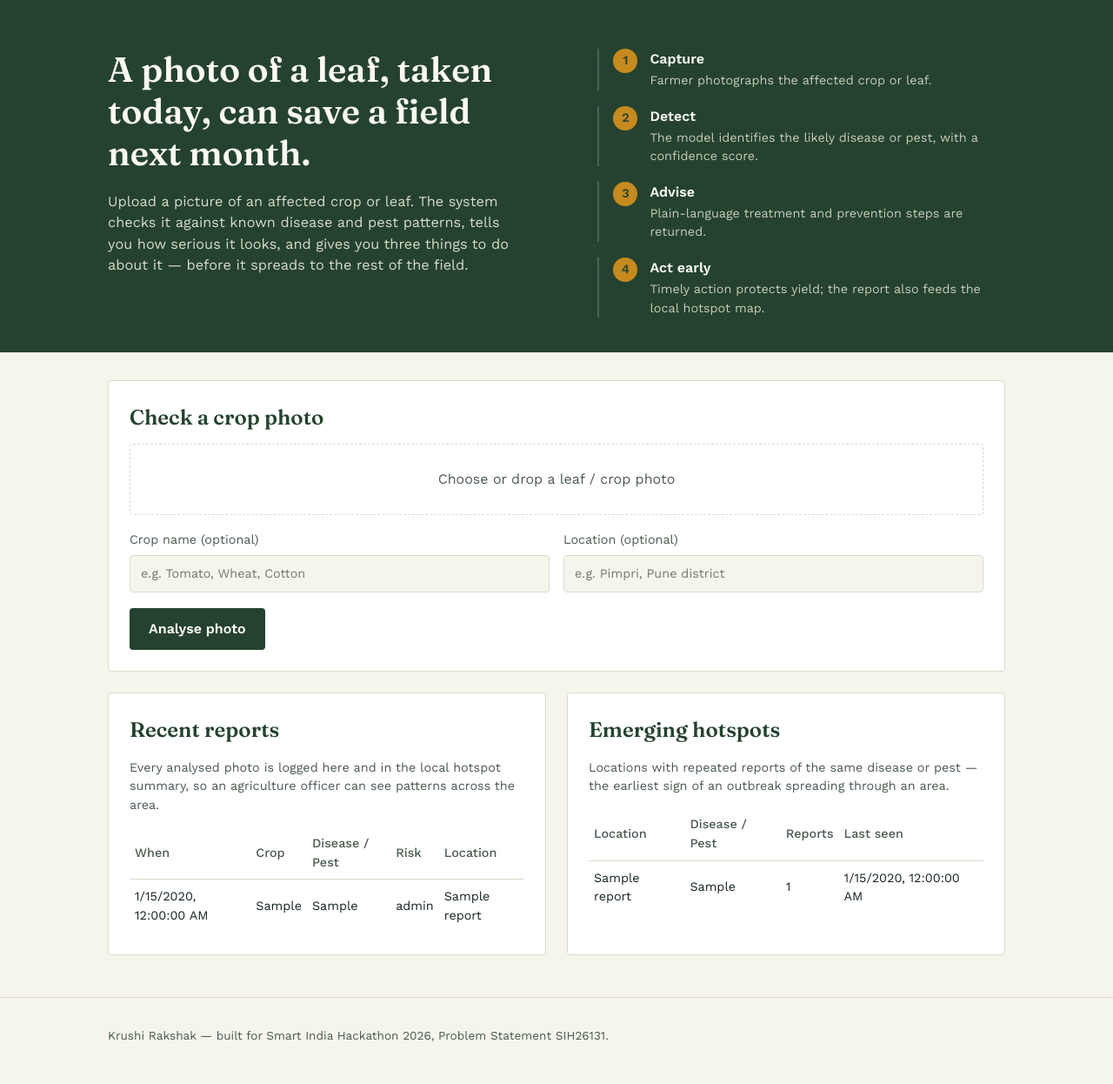
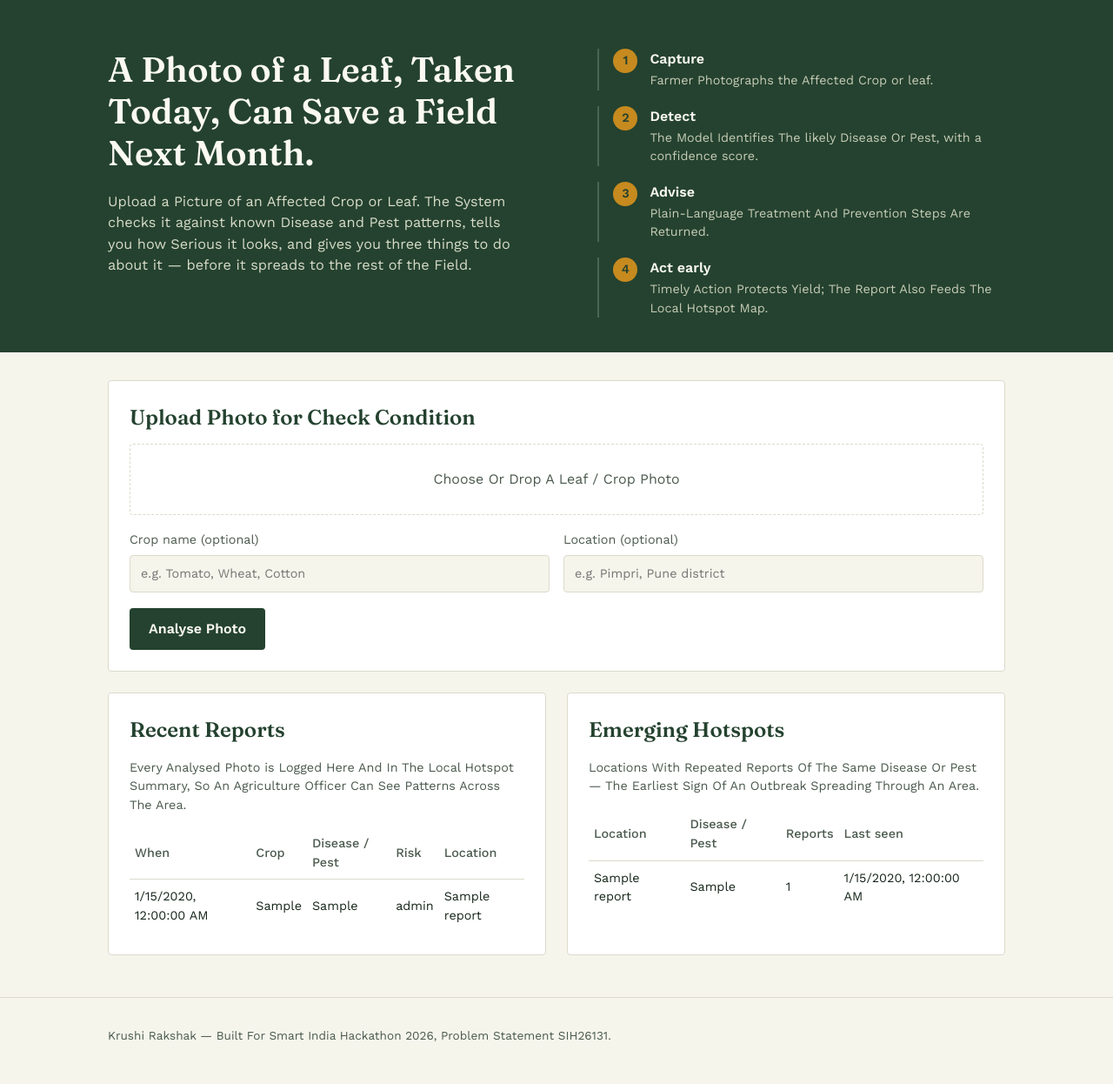
Before and after one commit to mohakghare2007-lgtm/krushi-rakshak, a Flask app: page / in a window 1280 px wide. Shown: the part 81-1327 px from the top of the page at 87% size. Run offline with Flask 3, Linux system fonts and the light colour scheme; tables that the repository leaves empty hold one stand-in row (values such as "Sample post").

Commit message:
Update index.html

```diff
--- a/templates/index.html
+++ b/templates/index.html
@@ -26,19 +26,19 @@
 <section class="hero">
   <div class="wrap hero-grid">
     <div class="hero-copy">
-      <h1>A photo of a leaf, taken today, can save a field next month.</h1>
+      <h1>A Photo of a Leaf, Taken Today, Can Save a Field Next Month.</h1>
       <p class="hero-lede">
-        Upload a picture of an affected crop or leaf. The system checks it
-        against known disease and pest patterns, tells you how serious it
+        Upload a Picture of an Affected Crop or Leaf. The System checks it
+        against known Disease and Pest patterns, tells you how Serious it
         looks, and gives you three things to do about it — before it spreads
-        to the rest of the field.
+        to the rest of the Field.
       </p>
     </div>
     <ol class="flow">
-      <li><span class="flow-step">1</span><div><strong>Capture</strong><p>Farmer photographs the affected crop or leaf.</p></div></li>
-      <li><span class="flow-step">2</span><div><strong>Detect</strong><p>The model identifies the likely disease or pest, with a confidence score.</p></div></li>
-      <li><span class="flow-step">3</span><div><strong>Advise</strong><p>Plain-language treatment and prevention steps are returned.</p></div></li>
-      <li><span class="flow-step">4</span><div><strong>Act early</strong><p>Timely action protects yield; the report also feeds the local hotspot map.</p></div></li>
+      <li><span class="flow-step">1</span><div><strong>Capture</strong><p>Farmer Photographs the Affected Crop or leaf.</p></div></li>
+      <li><span class="flow-step">2</span><div><strong>Detect</strong><p>The Model Identifies The likely Disease Or Pest, with a confidence score.</p></div></li>
+      <li><span class="flow-step">3</span><div><strong>Advise</strong><p>Plain-Language Treatment And Prevention Steps Are Returned.</p></div></li>
+      <li><span class="flow-step">4</span><div><strong>Act early</strong><p>Timely Action Protects Yield; The Report Also Feeds The Local Hotspot Map.</p></div></li>
     </ol>
   </div>
 </section>
@@ -46,11 +46,11 @@
 <main class="wrap main-grid">
 
   <section class="panel upload-panel" aria-labelledby="upload-heading">
-    <h2 id="upload-heading">Check a crop photo</h2>
+    <h2 id="upload-heading">Upload Photo for Check Condition</h2>
     <form id="detect-form">
       <label class="file-drop" for="image-input">
         <input type="file" id="image-input" name="image" accept="image/*" required>
-        <span id="file-drop-label">Choose or drop a leaf / crop photo</span>
+        <span id="file-drop-label">Choose Or Drop A Leaf / Crop Photo</span>
         <img id="preview" alt="" hidden>
       </label>
 
@@ -63,7 +63,7 @@
         </label>
       </div>
 
-      <button type="submit" id="submit-btn">Analyse photo</button>
+      <button type="submit" id="submit-btn">Analyse Photo</button>
     </form>
 
     <div id="result" class="result" hidden>
@@ -72,10 +72,10 @@
       <p id="result-confidence" class="muted"></p>
       <ul id="result-advice"></ul>
       <div class="feedback-row">
-        <span>Does this match what you're seeing?</span>
+        <span>Does This Match What You're Seeing?</span>
         <button type="button" id="fb-yes">Yes</button>
         <button type="button" id="fb-no">Not quite</button>
-        <span id="fb-thanks" class="muted" hidden>Thanks — noted for retraining.</span>
+        <span id="fb-thanks" class="muted" hidden>Thanks — Noted For Retraining.</span>
       </div>
     </div>
 
@@ -83,8 +83,8 @@
   </section>
 
   <section class="panel" aria-labelledby="history-heading">
-    <h2 id="history-heading">Recent reports</h2>
-    <p class="muted small">Every analysed photo is logged here and in the local hotspot summary, so an agriculture officer can see patterns across the area.</p>
+    <h2 id="history-heading">Recent Reports</h2>
+    <p class="muted small">Every Analysed Photo is Logged Here And In The Local Hotspot Summary, So An Agriculture Officer Can See Patterns Across The Area.</p>
     <table class="data-table" id="history-table">
       <thead>
         <tr><th>When</th><th>Crop</th><th>Disease / Pest</th><th>Risk</th><th>Location</th></tr>
@@ -94,8 +94,8 @@
   </section>
 
   <section class="panel" aria-labelledby="hotspot-heading">
-    <h2 id="hotspot-heading">Emerging hotspots</h2>
-    <p class="muted small">Locations with repeated reports of the same disease or pest — the earliest sign of an outbreak spreading through an area.</p>
+    <h2 id="hotspot-heading">Emerging Hotspots</h2>
+    <p class="muted small">Locations With Repeated Reports Of The Same Disease Or Pest — The Earliest Sign Of An Outbreak Spreading Through An Area.</p>
     <table class="data-table" id="hotspot-table">
       <thead>
         <tr><th>Location</th><th>Disease / Pest</th><th>Reports</th><th>Last seen</th></tr>
@@ -108,7 +108,7 @@
 
 <footer class="site-footer">
   <div class="wrap">
-    <p>Krushi Rakshak — built for Smart India Hackathon 2026, Problem Statement SIH26131.</p>
+    <p>Krushi Rakshak — Built For Smart India Hackathon 2026, Problem Statement SIH26131.</p>
   </div>
 </footer>
 
```
